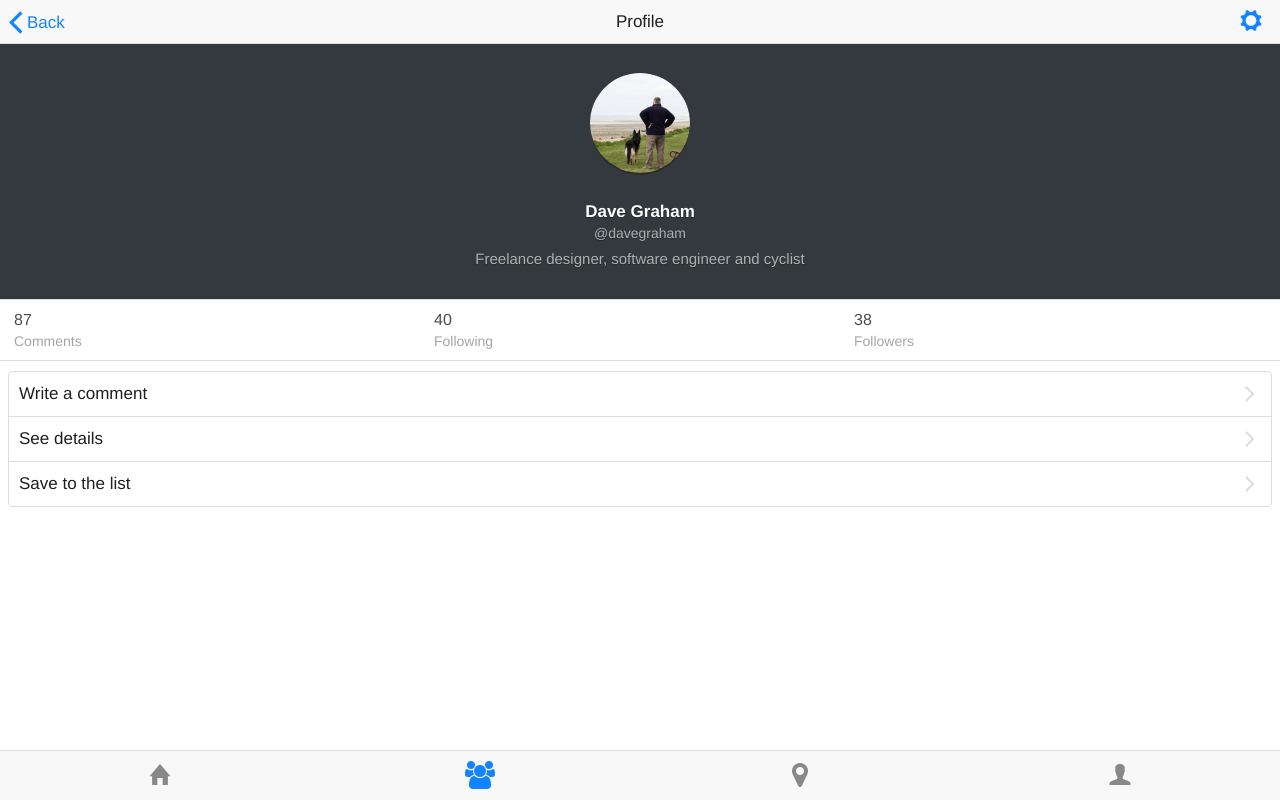
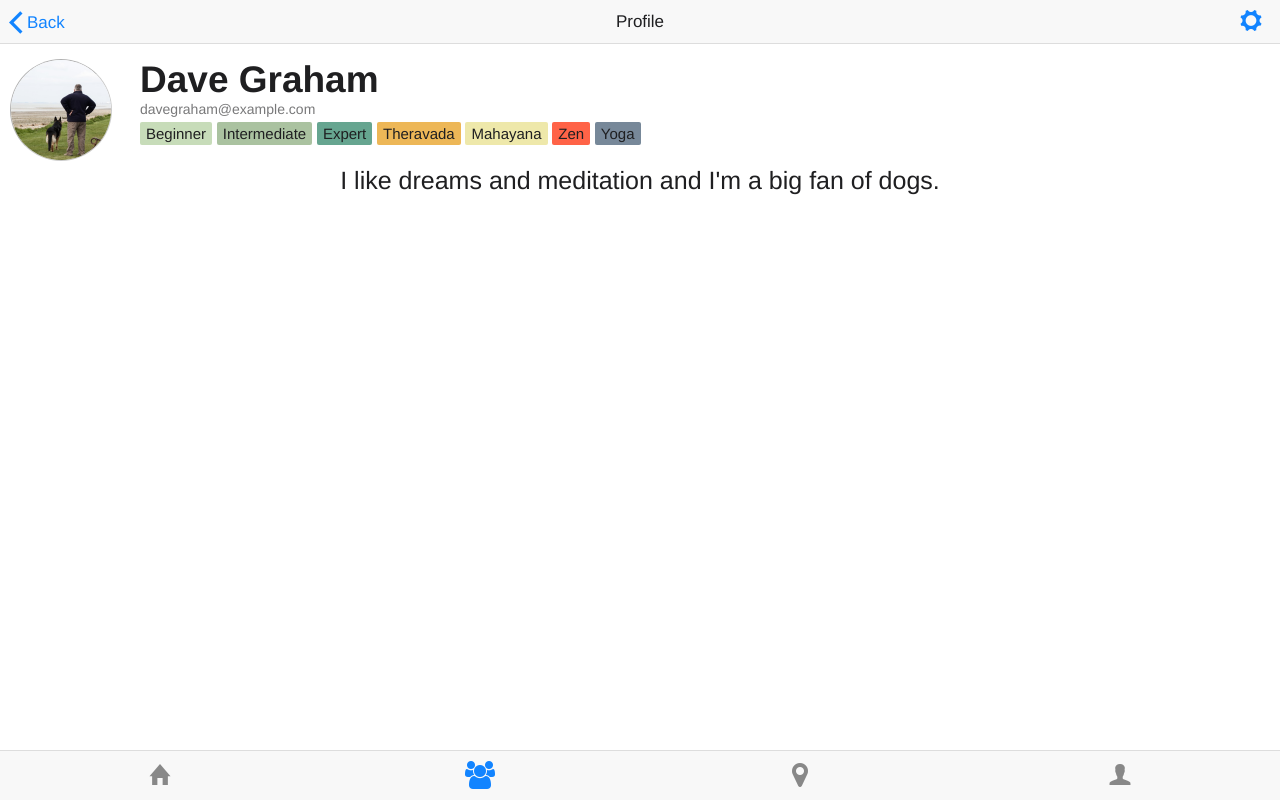
Before and after one commit to amedeedaboville/pocketsangha, a plain HTML site: page www/index.html in a window 1280 px wide. Both pictures are taken after a click on the button 480 px from the left and 775 px from the top of the page. Drawn offline with Linux system fonts and the light colour scheme; files whose address does not match are found by name.

Commit message:
Changed profile to match screens

```diff
--- a/www/profile.html
+++ b/www/profile.html
@@ -7,46 +7,25 @@
 </div>
 </ons-toolbar>
 
-<div class="profile-card">
+<ons-row class="profile-wrapper">
+<ons-col width="100px" class="profile-image-wrapper">
+<img src="images/profile-image-01.png" class="profile-image">
+</ons-col>
 
-    <img src="images/profile-image-01.png" class="profile-image">
-    <div class="profile-name">Dave Graham</div>
-    <div class="profile-id">@davegraham</div>
-    <div class="profile-desc">Freelance designer, software engineer and cyclist</div>
+<ons-col class="profile-namestuff">
+<div class="profile-name">Dave Graham</div>
+<div class="profile-id">davegraham@example.com</div>
+<div class="tag beginner">Beginner</div>
+<div class="tag intermediate">Intermediate</div>
+<div class="tag expert">Expert</div>
+<div class="tag theravada">Theravada</div>
+<div class="tag mahayana">Mahayana</div>
+<div class="tag zen">Zen</div>
+<div class="tag yoga">Yoga</div>
+</ons-col>
 
+</ons-row>
+<div class="profile-desc">
+    I like dreams and meditation and I'm a big fan of dogs.
 </div>
-
-<ons-list>
-<ons-list-item>
-<ons-row>
-<ons-col class="info-col">
-<div class="info-num">87</div>
-<div class="info-unit">Comments</div>
-</ons-col>
-<ons-col class="info-col">
-<div class="info-num">40</div>
-<div class="info-unit">Following</div>
-</ons-col>
-<ons-col class="info-col">
-<div class="info-num">38</div>
-<div class="info-unit">Followers</div>
-</ons-col>
-</ons-row>
-</ons-list-item>
-</ons-list>
-
-<ons-list modifier="inset" style="margin-top: 10px">
-<ons-list-item modifier="chevron">
-Write a comment
-</ons-list-item>
-
-<ons-list-item modifier="chevron">
-See details
-</ons-list-item>
-
-<ons-list-item modifier="chevron">
-Save to the list
-</ons-list-item>
-
-</ons-list>
 </ons-page>
--- a/www/styles/profiles.css
+++ b/www/styles/profiles.css
@@ -1,6 +1,6 @@
 .profile-card {
     width: 100%;
-    text-align: center;
+    text-align: left;
     color: white;
     padding: 30px 0;
     line-height: 1.4;
@@ -8,21 +8,26 @@
     text-shadow: rgba(0, 0, 0, 0.4) 0px 1px 0px;
 }
 
+.profile-wrapper {
+      padding: 16px 10px 0 10px;
+}
+
+.profile-namestuff {
+    margin-left: 30px;
+}
 .profile-image {
+    width: 100px;
     height: 100px;
-    width: 100px;
+    margin-right:30px;
     border-radius: 50%;
     -webkit-border-radius: 50%;
-    background-color: black;
-    border 1px solid white;
-    box-shadow:rgba(0, 0, 0, 0.2) 0px 2px 0px 0px;
-    -webkit-box-shadow:rgba(0, 0, 0, 0.2) 0px 2px 0px 0px;
+    border: inset 1px rgba(0, 0, 0, 0.3);
 }
 
 .profile-name {
-    margin: 20px 0 0 0;
+    //padding: 20px 0 0 0;
     font-weight: 600;
-    font-size: 17px;
+    font-size: 37px;
 }
 
 .profile-id {
@@ -32,27 +37,9 @@
 }
 
 .profile-desc {
-    font-size: 15px;
-    opacity: 0.6;
+    font-size: 25px;
+    //opacity: 0.6;
     width: 90%;
     text-align: center;
     margin: 0 auto;
 }
-
-.info-col {
-    height: 60px;
-    line-height: 1;
-    padding: 12px 0 12px 4px;
-}
-
-.info-num {
-    font-size: 16px;
-    font-weight: 500;
-    opacity: 0.8;
-}
-
-.info-unit {
-    margin-top: 6px;
-    font-size: 14px;
-    opacity: 0.4;
-}
```
